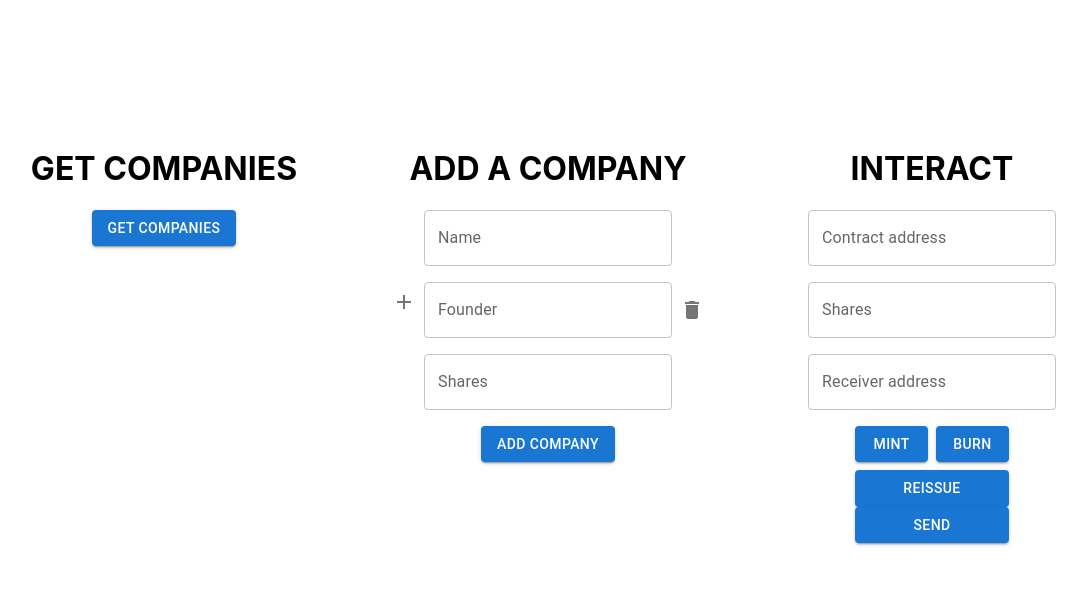
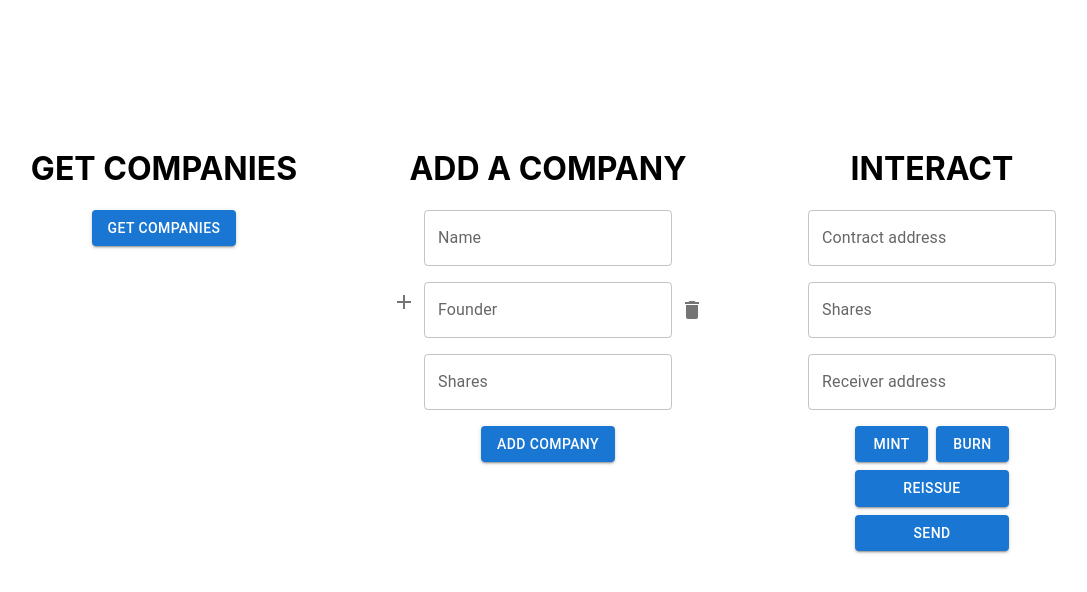
Before and after one commit to nikitagalayda/SCS-app, a React (Create React App) app: page / in a window 1280 px wide. Shown: the top 592 px of the page, without its empty margins (28-1115 px from the left). Built offline with nearby package versions, Linux system fonts and the light colour scheme.

Commit message:
UI refactoring

```diff
--- a/src/App.js
+++ b/src/App.js
@@ -44,7 +44,7 @@ function App() {
   return (
     <div className="App">
       {/* <Grid container direction="column" alignContent="center"> */}
-      <Box width="100%" height="100%" marginTop="10%">
+      <Box width="100vw" height="100vh" marginTop="10%">
         <Grid container direction="row">
           <Grid width="30%" container direction="column" alignItems="center">
             <h1>GET COMPANIES</h1>
--- a/src/components/ContractInteractionInterface.js
+++ b/src/components/ContractInteractionInterface.js
@@ -183,7 +183,7 @@ export default function ContractInteractionInterface() {
               <Grid
                 container
                 direction="row"
-                columnSpacing={1}
+                spacing={1}
                 // justifyContent="center"
                 // alignItems="center"
               >
@@ -208,7 +208,7 @@ export default function ContractInteractionInterface() {
               </Grid>
             </Grid>
             <Grid item width="40%">
-              <Grid container direction="row" columnSpacing={1}>
+              <Grid container direction="row" spacing={1}>
                 <Grid item flex={1}>
                   <Button
                     style={{ width: "100%", height: "100%" }}
```
